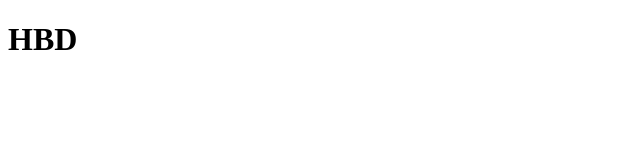
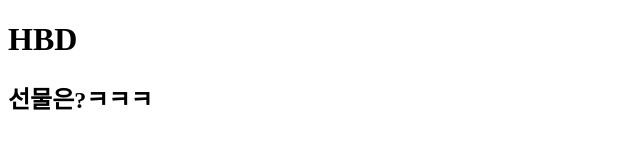
Before and after one commit to yst333/one_team, a plain HTML site: page index.html in a window 1280 px wide. Shown: the whole page, without its empty margins (0-640 px from the left). Drawn offline with Linux system fonts and the light colour scheme.

Commit message:
gift commit

```diff
--- a/index.html
+++ b/index.html
@@ -9,5 +9,9 @@
     <h1>
         HBD
     </h1>
+
+    <h2>
+        선물은?ㅋㅋㅋ
+    </h2>
 </body>
 </html>
```
